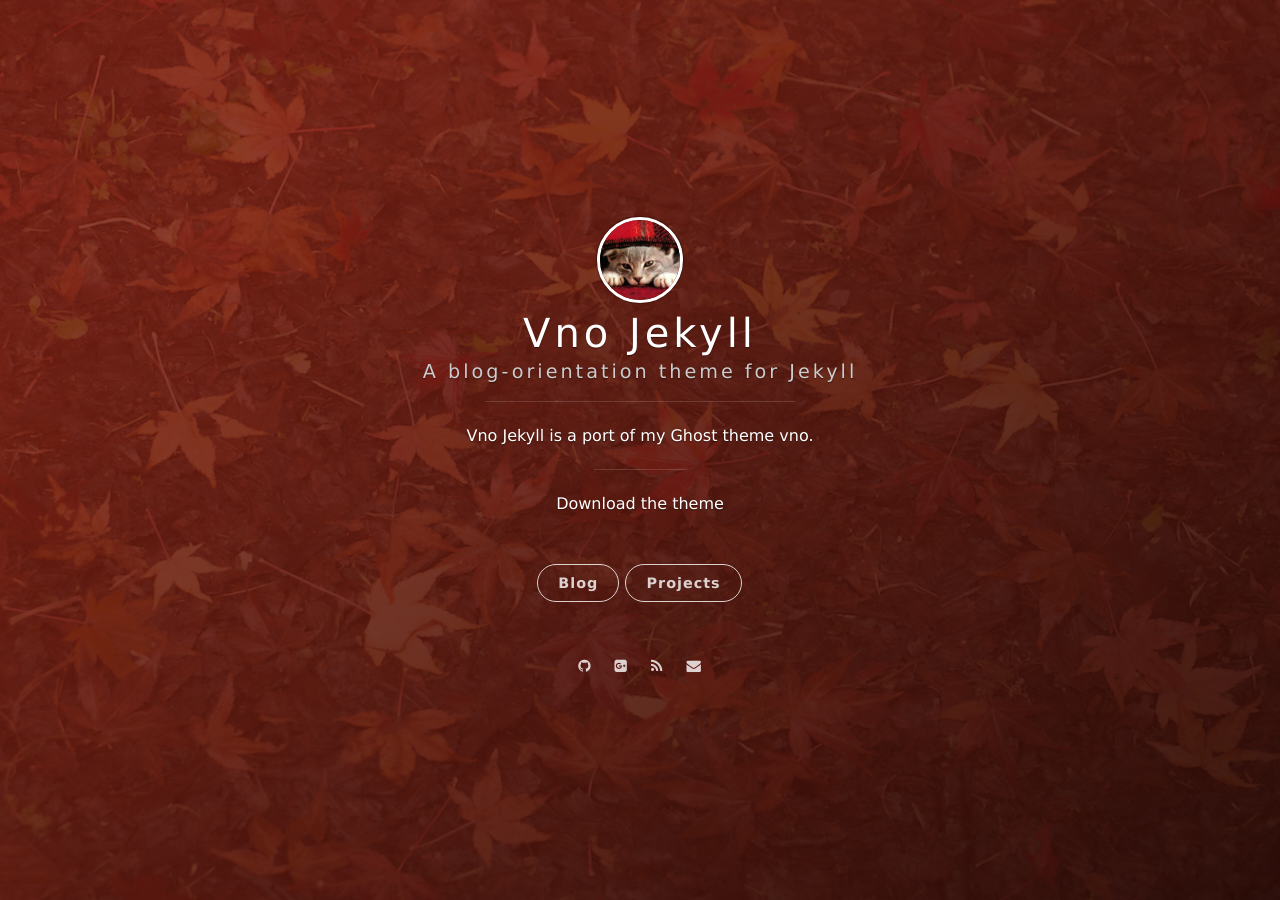
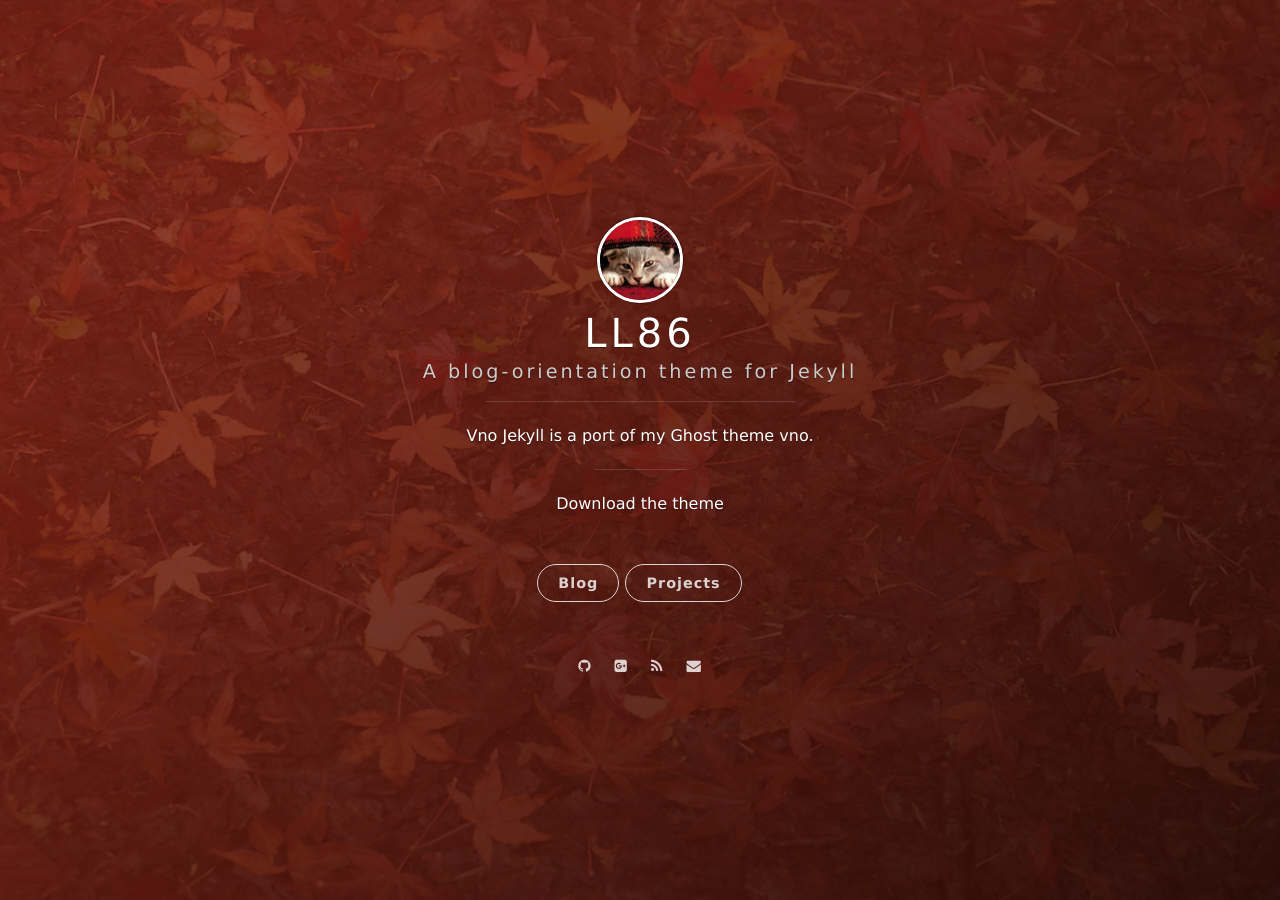
Before and after one commit to LL86/LL86.github.io, a Jekyll site: the page built from vno-jekyll-master/index.html, in a window 1280 px wide. Built offline with Jekyll 4.4.1, drawn with Linux system fonts in a browser that asks for light colours; nearby versions of some CDN libraries; the list of posts is cut into pages by our own code.

Commit message:
Update _config.yml

```diff
--- a/vno-jekyll-master/_config.yml
+++ b/vno-jekyll-master/_config.yml
@@ -1,5 +1,5 @@
 # Basic
-title: Vno Jekyll
+title: LL86
 subtitle: A blog-orientation theme for Jekyll
 welcome_message: <a href="https://github.com/LL86/vno-jekyll" target="_blank">Download the theme</a>
 description: Vno Jekyll is a port of my Ghost theme vno.
```
